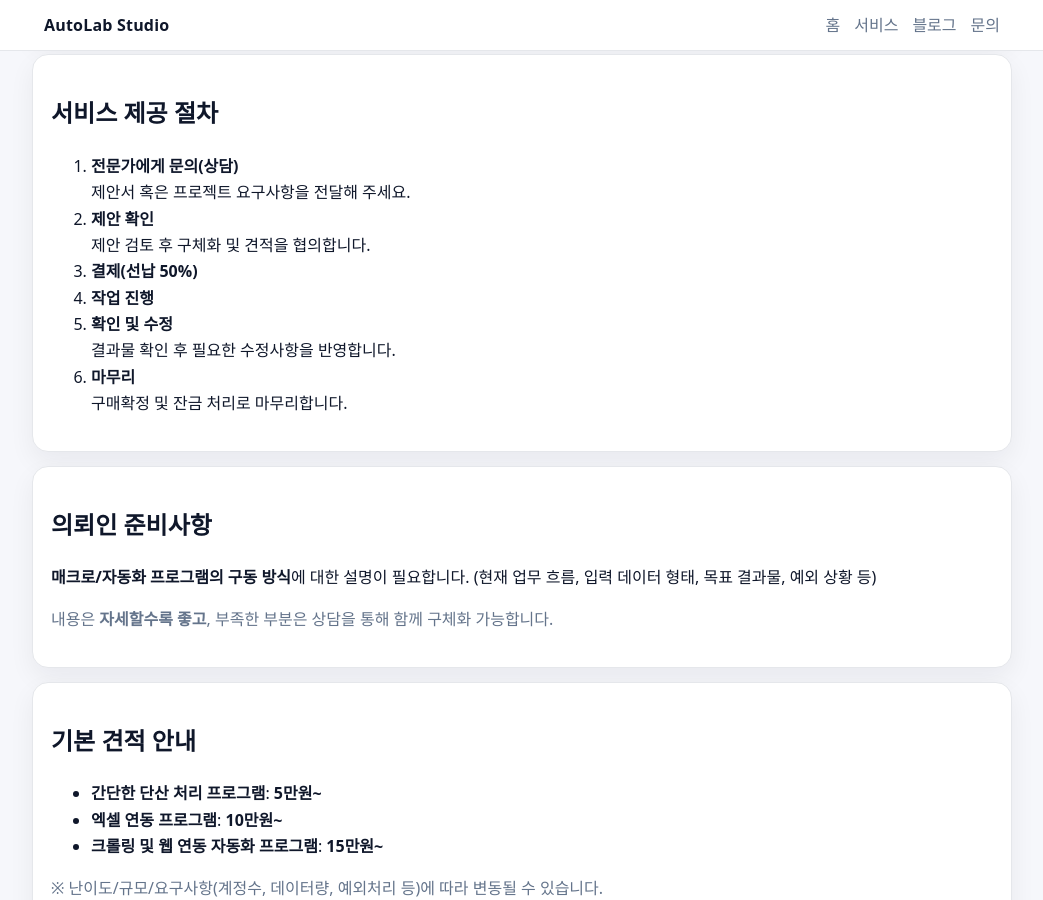
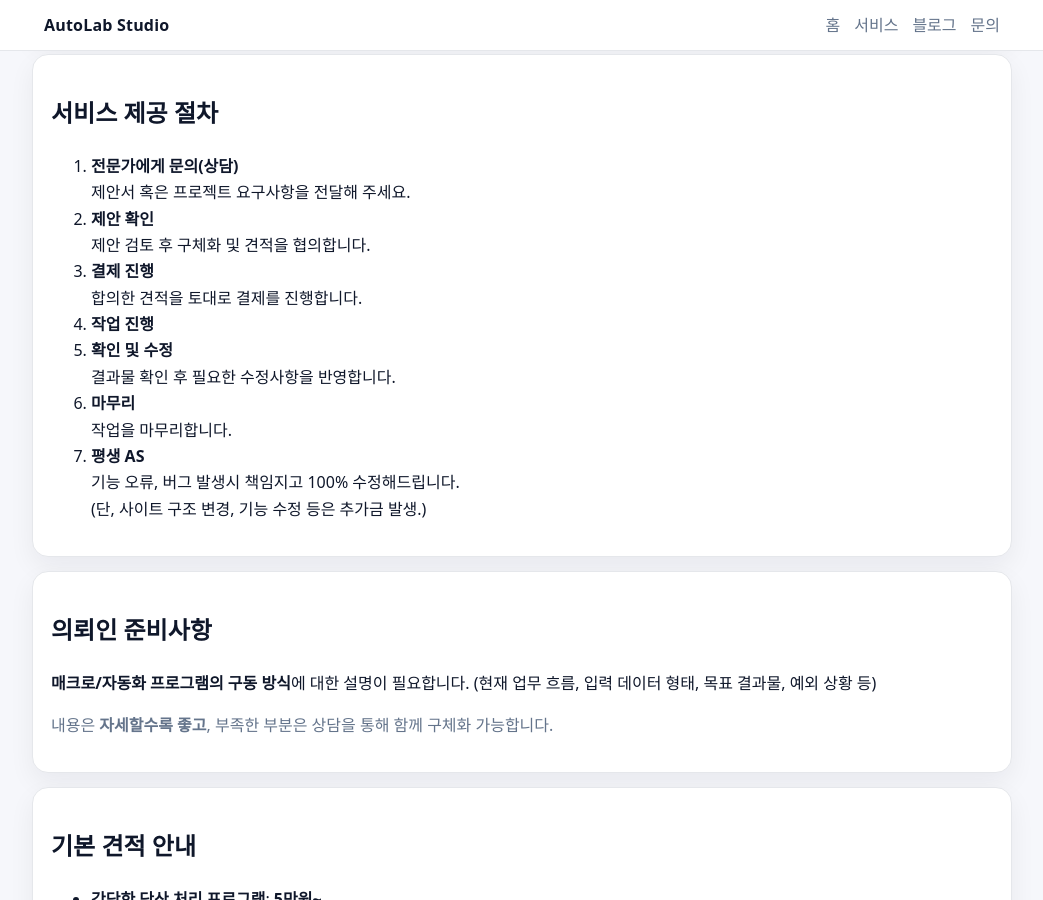
Before and after one commit to autolab-studio/autolab-studio.github.io, a Jekyll site: the page built from services/index.md, in a window 1280 px wide and 900 px high, scrolled down 551 px. Shown: the whole window, without its empty margins (118-1161 px from the left). Built offline with Jekyll 4.4.1, drawn with Linux system fonts in a browser that asks for light colours.

Commit message:
서비스 내용 수정

```diff
--- a/services/index.md
+++ b/services/index.md
@@ -37,7 +37,10 @@ description: "업무 자동화 / 크롤링 / 매크로 제작 서비스와 개
       <b>제안 확인</b><br/>
       제안 검토 후 구체화 및 견적을 협의합니다.
     </li>
-    <li><b>결제(선납 50%)</b></li>
+    <li>
+      <b>결제 진행</b><br/>
+      합의한 견적을 토대로 결제를 진행합니다.
+    </li>
     <li><b>작업 진행</b></li>
     <li>
       <b>확인 및 수정</b><br/>
@@ -45,7 +48,12 @@ description: "업무 자동화 / 크롤링 / 매크로 제작 서비스와 개
     </li>
     <li>
       <b>마무리</b><br/>
-      구매확정 및 잔금 처리로 마무리합니다.
+      작업을 마무리합니다.
+    </li>
+     <li>
+      <b>평생 AS</b><br/>
+      기능 오류, 버그 발생시 책임지고 100% 수정해드립니다.<br/>
+      (단, 사이트 구조 변경, 기능 수정 등은 추가금 발생.)
     </li>
   </ol>
 </div>
```
Also changed, not shown: 6 other files.
